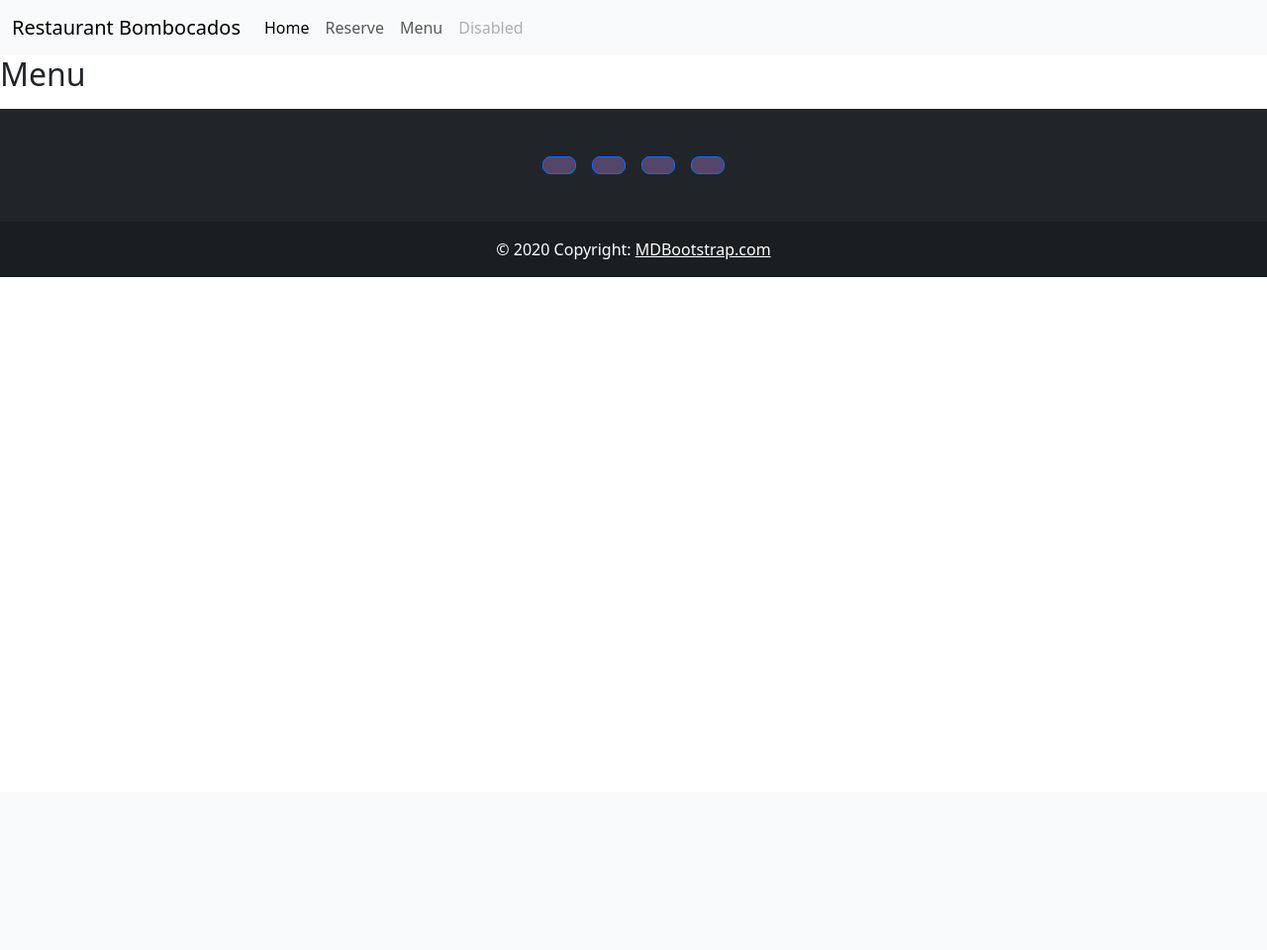
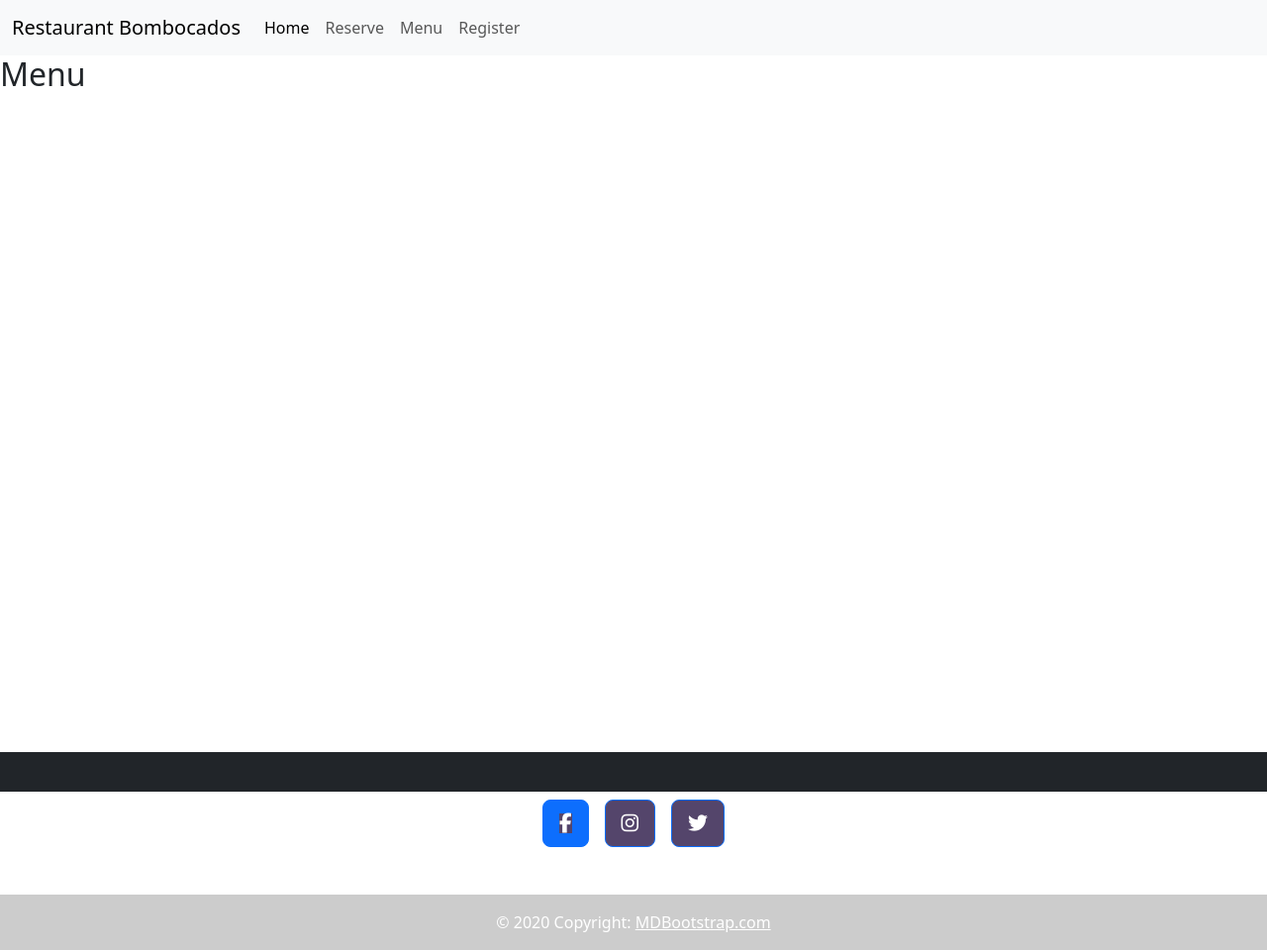
Before and after one commit to DouglasMeloo/bombocados-restaurant, a Django app: template templates/menu.html in a window 1280 px wide. Shown: the whole page at 99% size. Before the commit the page ends 280 px from the top, so only its background shows below. Run offline with Django 4.2, Linux system fonts and the light colour scheme; the template is opened without the code that fills it, so the values that code supplies are empty; some libraries are stand-ins or nearby versions.

Commit message:
add style to footer and fix disable btn

```diff
--- a/bookings/static/bookings/css/style.css
+++ b/bookings/static/bookings/css/style.css
@@ -11,3 +11,19 @@
   justify-content: space-around;
   /* Add more styling as needed */
 }
+
+#page-container {
+  position: relative;
+  min-height: 100vh;
+}
+
+#content-wrap {
+  padding-bottom: 2.5rem;    /* Footer height */
+}
+
+#footer {
+  position: absolute;
+  bottom: 0;
+  width: 100%;
+  height: 2.5rem;            /* Footer height */
+}
--- a/templates/base_generic.html
+++ b/templates/base_generic.html
@@ -13,6 +13,7 @@
     <!-- Bootstrap JS-->
     <script src="https://cdn.jsdelivr.net/npm/bootstrap@5.3.2/dist/js/bootstrap.bundle.min.js" integrity="sha384-C6RzsynM9kWDrMNeT87bh95OGNyZPhcTNXj1NW7RuBCsyN/o0jlpcV8Qyq46cDfL" crossorigin="anonymous"></script>
     <!--Font Awesome-->
+    <script src="https://kit.fontawesome.com/0202f769a6.js" crossorigin="anonymous"></script>
     <!-- Link Aqui -->
     <!--Google Font-->
     <!-- Link Aqui -->
@@ -29,7 +30,7 @@
             <div class="collapse navbar-collapse" id="navbarNav">
               <ul class="navbar-nav">
                 <li class="nav-item">
-                  <a class="nav-link active" aria-current="page" href="#">Home</a>
+                  <a class="nav-link active" aria-current="page" href="{% url 'home' %}">Home</a>
                 </li>
                 <li class="nav-item">
                   <a class="nav-link" href="{% url 'reserve' %}">Reserve</a>
@@ -38,7 +39,7 @@
                   <a class="nav-link" href="{% url 'menu' %}">Menu</a>
                 </li>
                 <li class="nav-item">
-                  <a class="nav-link disabled" aria-disabled="true">Disabled</a>
+                  <a class="nav-link" href="{% url 'menu' %}">Register</a>
                 </li>
               </ul>
             </div>
@@ -52,14 +53,11 @@
     </div>
 
 <!-- Remove the container if you want to extend the Footer to full width. -->
-    <footer class="text-center text-lg-start bg-dark">
+    <footer class="text-center text-lg-start bg-dark" id="footer">
       <div class="container d-flex justify-content-center py-5">
-        <button type="button" class="btn btn-primary btn-lg btn-floating mx-2" style="background-color: #54456b;">
-          <i class="fab fa-facebook-f"></i>
-        </button>
-        <button type="button" class="btn btn-primary btn-lg btn-floating mx-2" style="background-color: #54456b;">
-          <i class="fab fa-youtube"></i>
-        </button>
+        <a href="https://facebook.com/" aria-label="click on the link to open facebook" class="btn btn-primary btn-lg btn-floating mx-2" target="_blank"> <i class="fab fa-facebook-f" style="background-color: #54456b;"></i></a>
+
+
         <button type="button" class="btn btn-primary btn-lg btn-floating mx-2" style="background-color: #54456b;">
           <i class="fab fa-instagram"></i>
         </button>
```
